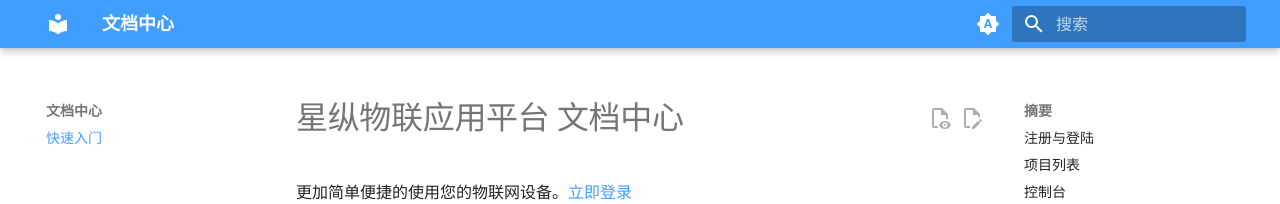
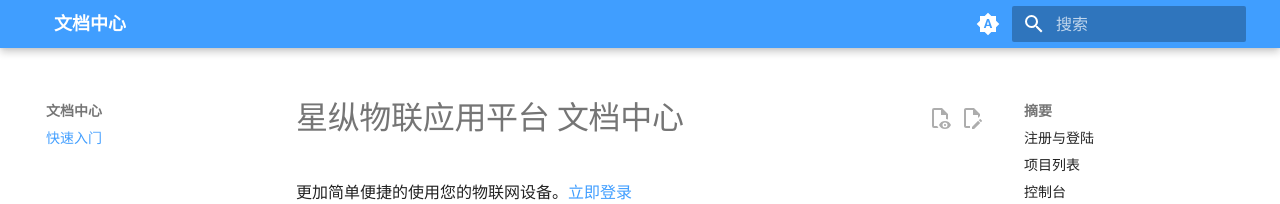
Before and after one commit to children1987/eztview-docs-milesight, an MkDocs documentation site: the page built from docs/index.md, in a window 1280 px wide. Shown: the top 204 px of the page. Built offline with MkDocs 1.6.1 and Material for MkDocs 9.7.7, drawn with Linux system fonts in a browser that asks for light colours.

Commit message:
up: 不呈现logo

```diff
--- a/docs/stylesheets/extra.css
+++ b/docs/stylesheets/extra.css
@@ -3,3 +3,8 @@
   --md-primary-fg-color--light: #409EFF;
   --md-primary-fg-color--dark:  #409EFF;
 }
+
+/* 隐藏顶部默认 logo 图标，只保留标题文字 */
+.md-header__button.md-logo {
+  display: none;
+}
```
